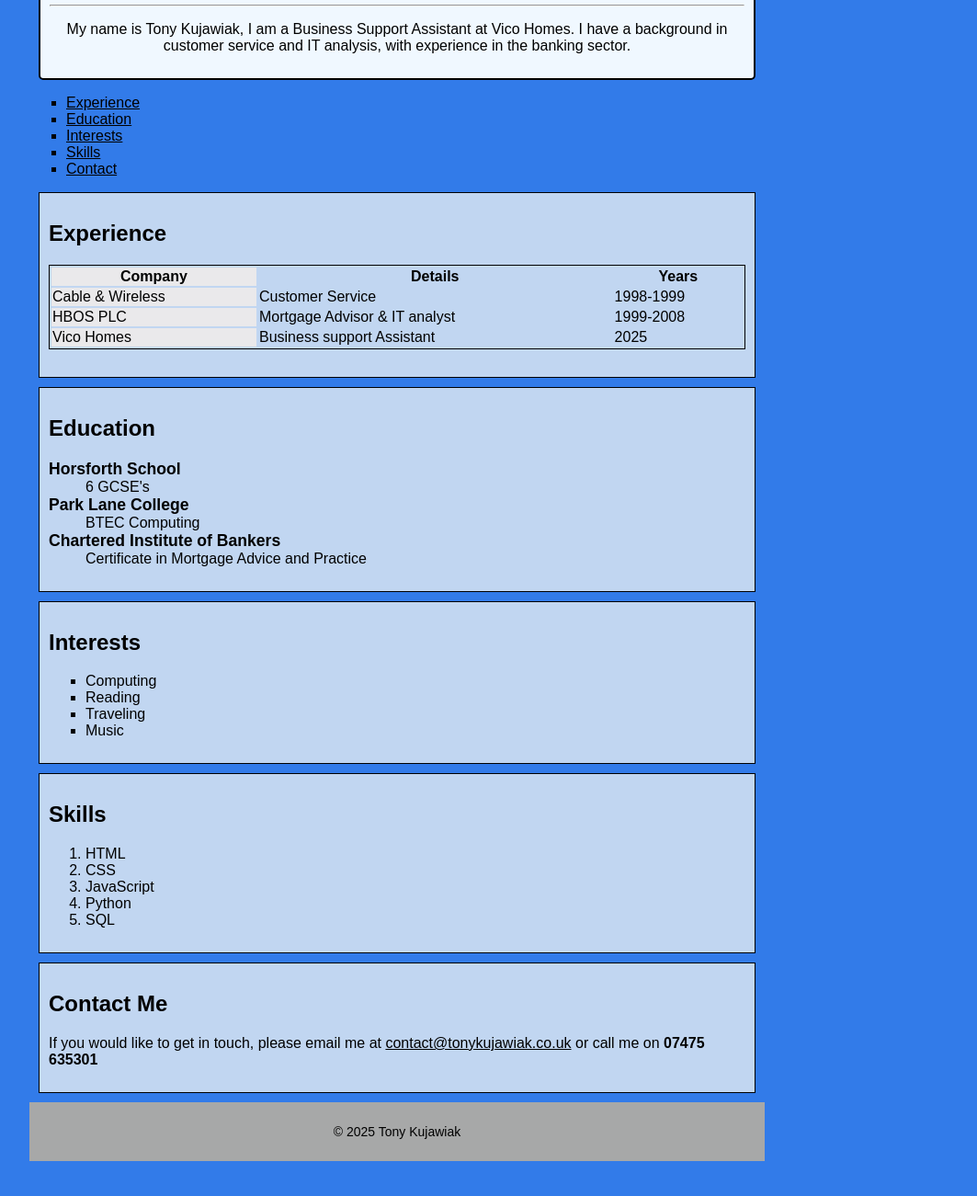
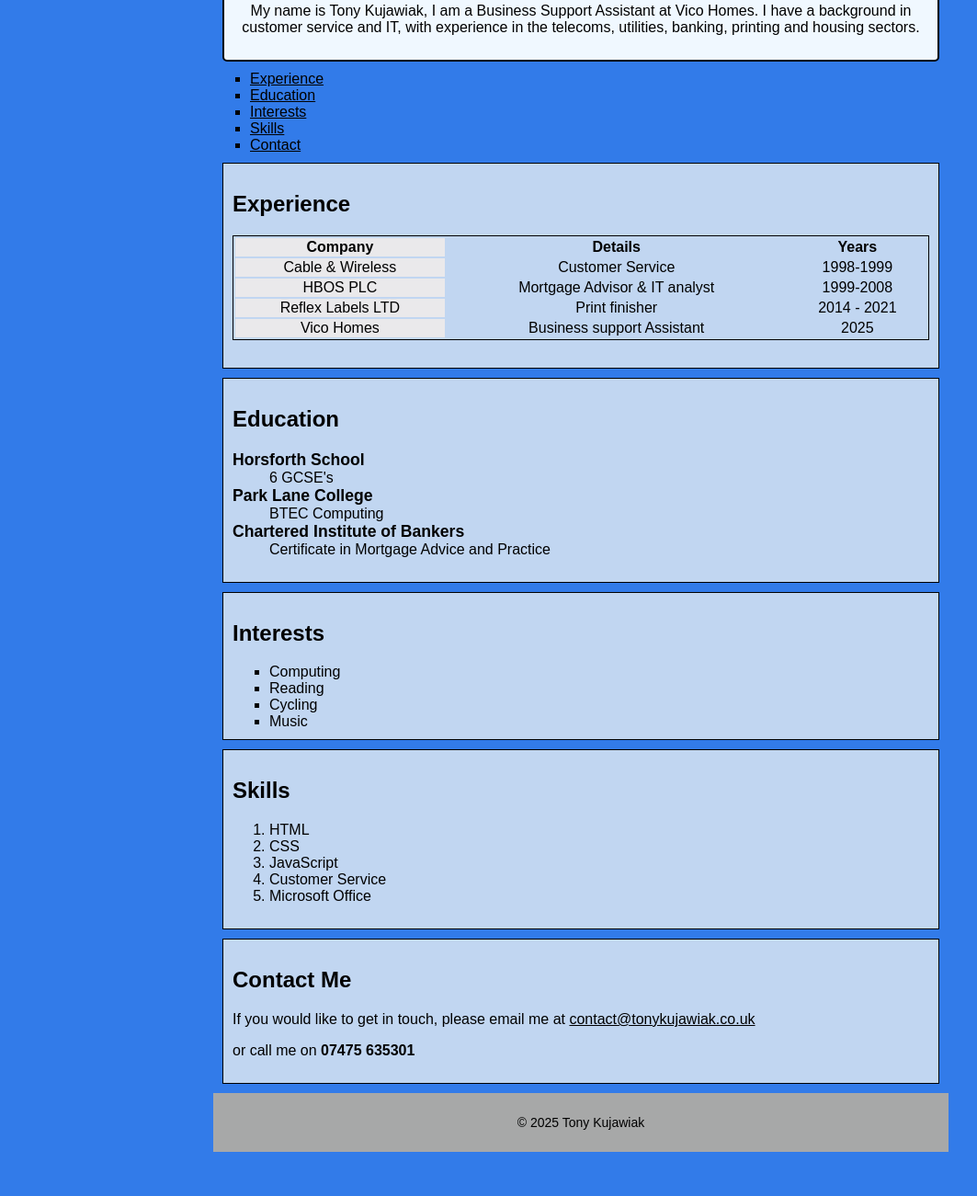
Before and after one commit to tkleeds74/resume, a plain HTML site: page index.html in a window 1280 px wide. Shown: the part 333-1634 px from the top of the page at 92% size, without its empty margins (8-1071 px from the left). After the commit the page ends 1606 px from the top, so only its background shows below. Drawn offline with Linux system fonts and the light colour scheme.

Commit message:
Add files via upload

```diff
--- a/index.html
+++ b/index.html
@@ -15,7 +15,7 @@
     <p>Welcome to my personal page</p>
     <hr>
 
-    <p>My name is Tony Kujawiak, I am a Business Support Assistant at Vico Homes. I have a background in customer service and IT analysis, with experience in the banking sector.</p>
+    <p>My name is Tony Kujawiak, I am a Business Support Assistant at Vico Homes. I have a background in customer service and IT, with experience in the telecoms, utilities, banking, printing and housing sectors.</p>
 </article>
 
 <nav class="navbar">
@@ -53,6 +53,11 @@
             <td>1999-2008</td>
         </tr>
         <tr>
+            <td>Reflex Labels LTD</td>
+            <td>Print finisher</td>
+            <td>2014 - 2021</td>
+        </tr>
+        <tr>
             <td>Vico Homes</td>
             <td>Business support Assistant</td>
             <td>2025</td>
@@ -80,7 +85,7 @@
     <ul>
         <li>Computing</li>
         <li>Reading</li>
-        <li>Traveling</li>
+        <li>Cycling</li>
         <li>Music</li>
     </ul>
 
@@ -92,22 +97,24 @@
         <li>HTML</li>
         <li>CSS</li>
         <li>JavaScript</li>
-        <li>Python</li>
-        <li>SQL</li>
+        <li>Customer Service</li>
+        <li>Microsoft Office</li>
     </ol>
 </section>
 <section class="con" id="con">
 
     <h2>Contact Me</h2>
-    <p>If you would like to get in touch, please email me at <a href="mailto:contact@tonykujawiak.co.uk">contact@tonykujawiak.co.uk</a>
-        or call me on <b>07475 635301</b>
-    </p>
+    <p>If you would like to get in touch, please email me at <a href="mailto:contact@tonykujawiak.co.uk">contact@tonykujawiak.co.uk</a></p>
+    <p>or call me on <b>07475 635301</b></p>
+
 </section>
 
 <footer class="footer">
     <p>&copy; 2025 Tony Kujawiak</p>
 
 </footer>
+
+
 </body>
 
 </html>
--- a/styles.css
+++ b/styles.css
@@ -17,6 +17,12 @@
     width: 100%;
     border: 1px solid #000000;
     margin: 20px 0;
+}
+
+tr, td {
+
+
+    text-align: center;
 }
 
 dt {
@@ -40,7 +46,7 @@
 body {
     background-color: #327be9;
     font-family: Arial, sans-serif;
-    margin: 20px;
+    margin: auto;
     padding: 20px;
     width: 800px;
 }
@@ -56,7 +62,7 @@
 
 ul {
     list-style-type: square;
-
+    margin: auto;
     color: #000000;
 }
 
--- a/styles2.css
+++ b/styles2.css
@@ -9,9 +9,11 @@
 
     background-color: rgb(191, 245, 222);
     font-family: Arial, sans-serif;
-    margin: 20px;
-    padding: 20px;
-    width: 800px;
+    max-width: 960px;
+  margin: 0 auto;
+  padding: 1rem;
+
+
 
 }
 
```
Also changed, not shown: index2.html (+49 -5 lines), Already.png (added), Confirmation.png (added), Login.png (added), Login1.png (added), Login2.png (added), MyAccount.png (added), UserPassword.png (added).
